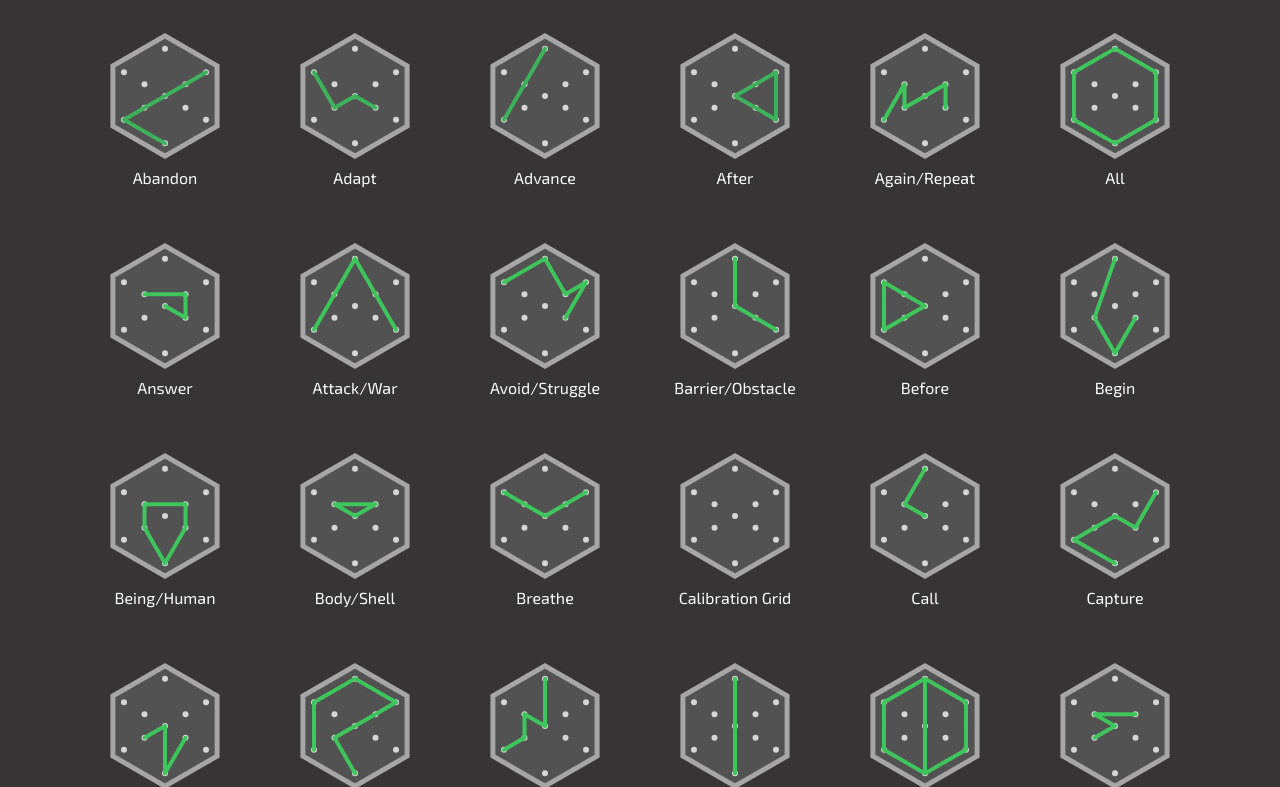
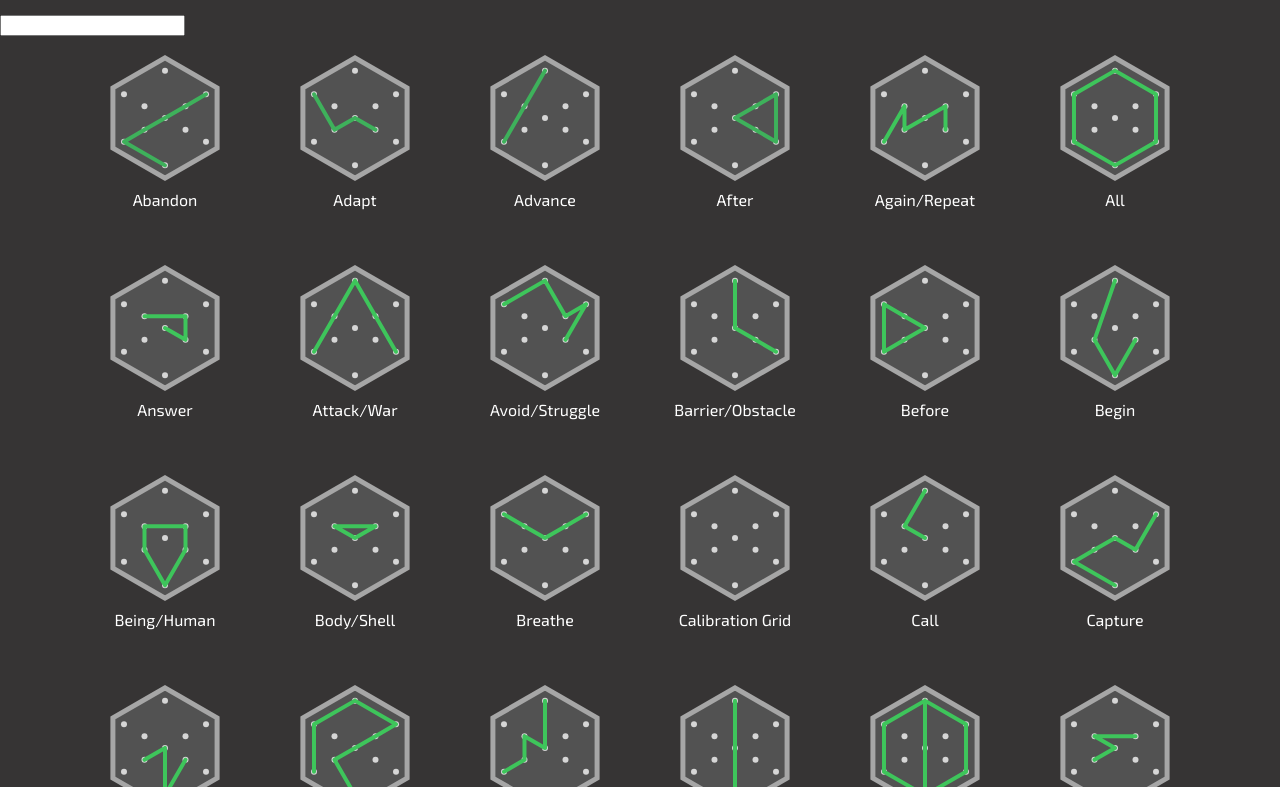
Before and after one commit to Suburbanno/Glyphs, a website: page index.html in a window 1280 px wide. Shown: the part 70-857 px from the top of the page. Drawn offline with Linux system fonts and the light colour scheme.

Commit message:
:sparkles: Add search box feature

```diff
--- a/index.html
+++ b/index.html
@@ -23,6 +23,10 @@
     </nav>
   </header>
 
+  <div class="search">
+    <input type="text" class="search-box" oninput="searchBoxChange(this.value)">
+  </div>
+
   <main>
     <div class="grid-container" id="glyphsContainer"></div>
   </main>
--- a/js/app.js
+++ b/js/app.js
@@ -1,4 +1,5 @@
 const glyphsContainer = document.getElementById('glyphsContainer')
+const searchBox = document.getElementById('searchBox')
 
 async function loadGlyphs() {
   try {
@@ -6,6 +7,18 @@ async function loadGlyphs() {
     const glyphs = await res.json()
     console.log(glyphs)
     renderGlyph(glyphs.glyphs)
+  } catch (err) {
+    console.error(err)
+  }
+}
+
+async function searchBoxChange(value) {
+  try {
+    const res = await fetch('../data/glyphs.json')
+    const glyphs = await res.json()
+    const filteredGlyphs = glyphs.glyphs.filter((g) => g.name.toLowerCase().includes(value.toLowerCase()))
+    console.log(filteredGlyphs)
+    renderGlyph(filteredGlyphs)
   } catch (err) {
     console.error(err)
   }
```
